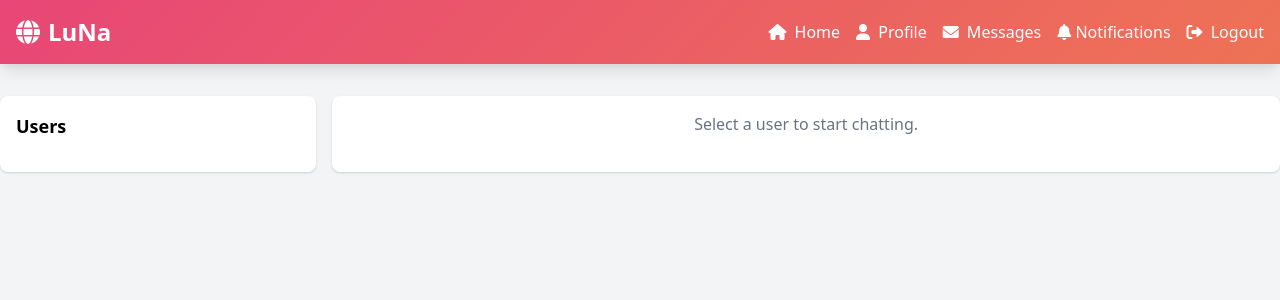
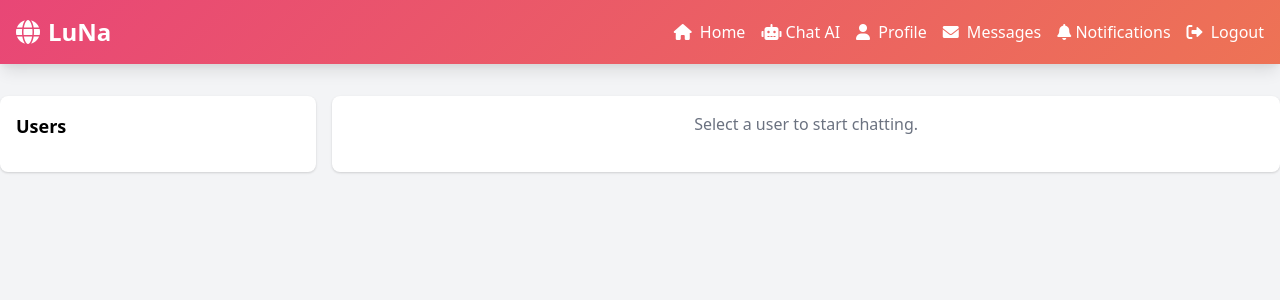
Before and after one commit to micymike/AI-web-app, a Flask app: page /messages/ in a window 1280 px wide. Shown: the top 300 px of the page. Run offline with Flask 3, Linux system fonts and the light colour scheme; the visitor is signed in with stand-in values (Sample User, id 1); data comes from the database, SQL or seed files in the repository; some libraries are stand-ins or nearby versions.

Commit message:
Added link to external Chat AI URL in navigation menus across multiple HTML templates.

```diff
--- a/templates/index.html
+++ b/templates/index.html
@@ -53,7 +53,7 @@
             </button>
             <div id="menu" class="hidden md:flex space-x-4">
                 <a href="/" class="text-white hover:text-gray-200 transition duration-300"><i class="fas fa-home mr-1"></i> Home</a>
-                <a href="/messages" class="text-white hover:text-gray-200 transition duration-300"><i class="fas fa-envelope mr-1"></i> Chat AI</a>
+                <a href="https://micymike-michaelmosesbot.hf.space" class="text-white hover:text-gray-200 transition duration-300"><i class="fa-solid fa-robot"></i> Chat AI</a>
                 <a href="/profile/{{ current_user.username }}" class="text-white hover:text-gray-200 transition duration-300"><i class="fas fa-user mr-1"></i> Profile</a>
                 <a href="/messages" class="text-white hover:text-gray-200 transition duration-300"><i class="fas fa-envelope mr-1"></i> Messages</a>
                 <a href="/notifications" class="text-white hover:text-gray-200 transition duration-300"><i class="fa-solid fa-bell"></i> Notifications</a>
@@ -62,6 +62,7 @@
         </div>
         <div id="dropdown-menu" class="md:hidden hidden bg-gray-800 text-white absolute w-full mt-2 rounded-lg shadow-lg">
             <a href="/" class="block px-4 py-2 hover:bg-gray-700 transition duration-300"><i class="fas fa-home mr-1"></i> Home</a>
+            <a href="https://micymike-michaelmosesbot.hf.space" class="block px-4 py-2 hover:bg-gray-700 transition duration-300"><i class="fa-solid fa-robot"></i> Chat AI</a>
             <a href="/profile/{{ current_user.username }}" class="block px-4 py-2 hover:bg-gray-700 transition duration-300"><i class="fas fa-user mr-1"></i> Profile</a>
             <a href="/messages" class="block px-4 py-2 hover:bg-gray-700 transition duration-300"><i class="fas fa-envelope mr-1"></i> Messages</a>
             <a href="/notifications" class="block px-4 py-2 hover:bg-gray-700 transition duration-300"><i class="fa-solid fa-bell"></i> Notifications</a>
--- a/templates/messages.html
+++ b/templates/messages.html
@@ -128,6 +128,7 @@
             </button>
             <div id="menu" class="hidden md:flex space-x-4">
                 <a href="/" class="text-white hover:text-gray-200 transition duration-300"><i class="fas fa-home mr-1"></i> Home</a>
+                <a href="https://micymike-michaelmosesbot.hf.space" class="text-white hover:text-gray-200 transition duration-300"><i class="fa-solid fa-robot"></i> Chat AI</a>
                 <a href="/profile/{{ current_user.username }}" class="text-white hover:text-gray-200 transition duration-300"><i class="fas fa-user mr-1"></i> Profile</a>
                 <a href="/messages" class="text-white hover:text-gray-200 transition duration-300"><i class="fas fa-envelope mr-1"></i> Messages</a>
                 <a href="/notifications" class="text-white hover:text-gray-200 transition duration-300"><i class="fa-solid fa-bell"></i> Notifications</a>
@@ -136,6 +137,7 @@
         </div>
         <div id="dropdown-menu" class="md:hidden hidden bg-gray-800 text-white absolute w-full mt-2 rounded-lg shadow-lg">
             <a href="/" class="block px-4 py-2 hover:bg-gray-700 transition duration-300"><i class="fas fa-home mr-1"></i> Home</a>
+            <a href="https://micymike-michaelmosesbot.hf.space" class="block px-4 py-2 hover:bg-gray-700 transition duration-300"><i class="fa-solid fa-robot"></i> Chat AI</a>
             <a href="/profile/{{ current_user.username }}" class="block px-4 py-2 hover:bg-gray-700 transition duration-300"><i class="fas fa-user mr-1"></i> Profile</a>
             <a href="/messages" class="block px-4 py-2 hover:bg-gray-700 transition duration-300"><i class="fas fa-envelope mr-1"></i> Messages</a>
             <a href="/notifications" class="block px-4 py-2 hover:bg-gray-700 transition duration-300"><i class="fa-solid fa-bell"></i> Notifications</a>
--- a/templates/notifications.html
+++ b/templates/notifications.html
@@ -58,6 +58,7 @@
         </div>
         <div id="dropdown-menu" class="md:hidden hidden bg-gray-800 text-white absolute w-full mt-2 rounded-lg shadow-lg">
             <a href="/" class="block px-4 py-2 hover:bg-gray-700 transition duration-300"><i class="fas fa-home mr-1"></i> Home</a>
+            <a href="https://micymike-michaelmosesbot.hf.space" class="text-white hover:text-gray-200 transition duration-300"><i class="fa-solid fa-robot"></i> Chat AI</a>
             <a href="/profile/{{ current_user.username }}" class="block px-4 py-2 hover:bg-gray-700 transition duration-300"><i class="fas fa-user mr-1"></i> Profile</a>
             <a href="/messages" class="block px-4 py-2 hover:bg-gray-700 transition duration-300"><i class="fas fa-envelope mr-1"></i> Messages</a>
             <a href="/notifications" class="block px-4 py-2 hover:bg-gray-700 transition duration-300"><i class="fa-solid fa-bell"></i> Notifications</a>
--- a/templates/profile.html
+++ b/templates/profile.html
@@ -49,6 +49,7 @@
         </div>
         <div id="dropdown-menu" class="md:hidden hidden bg-gray-800 text-white absolute w-full mt-2 rounded-lg shadow-lg">
             <a href="/" class="block px-4 py-2 hover:bg-gray-700 transition duration-300"><i class="fas fa-home mr-1"></i> Home</a>
+            <a href="https://micymike-michaelmosesbot.hf.space" class="text-white hover:text-gray-200 transition duration-300"><i class="fa-solid fa-robot"></i> Chat AI</a>
             <a href="/profile/{{ current_user.username }}" class="block px-4 py-2 hover:bg-gray-700 transition duration-300"><i class="fas fa-user mr-1"></i> Profile</a>
             <a href="/messages" class="block px-4 py-2 hover:bg-gray-700 transition duration-300"><i class="fas fa-envelope mr-1"></i> Messages</a>
             <a href="/notifications" class="block px-4 py-2 hover:bg-gray-700 transition duration-300"><i class="fa-solid fa-bell"></i> Notifications</a>
```
